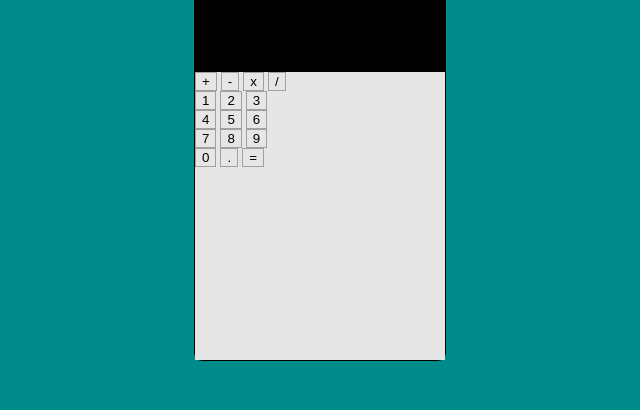
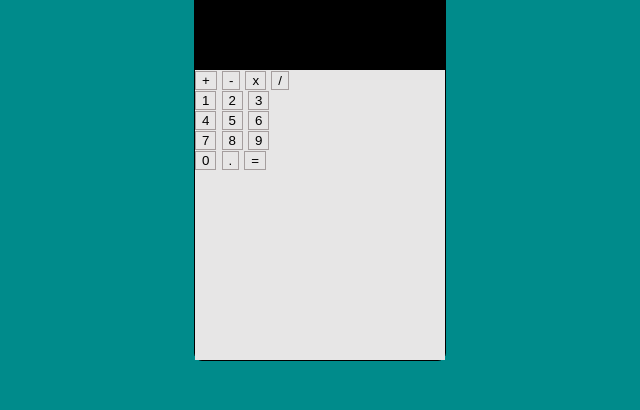
Before and after one commit to Uzoamaka126/calculator, a plain HTML site: page index.html in a window 1280 px wide. Shown: the part 209-619 px from the top of the page, 320-960 px from the left. Drawn offline with Linux system fonts and the light colour scheme.

Commit message:
modified previous file

```diff
--- a/calculator.css
+++ b/calculator.css
@@ -30,6 +30,7 @@ body {
 
 .keys {
     background-color: rgb(231, 230, 230);
+    font-family: Verdana, Geneva, Tahoma, sans-serif;;
 }
 
 button {
```
